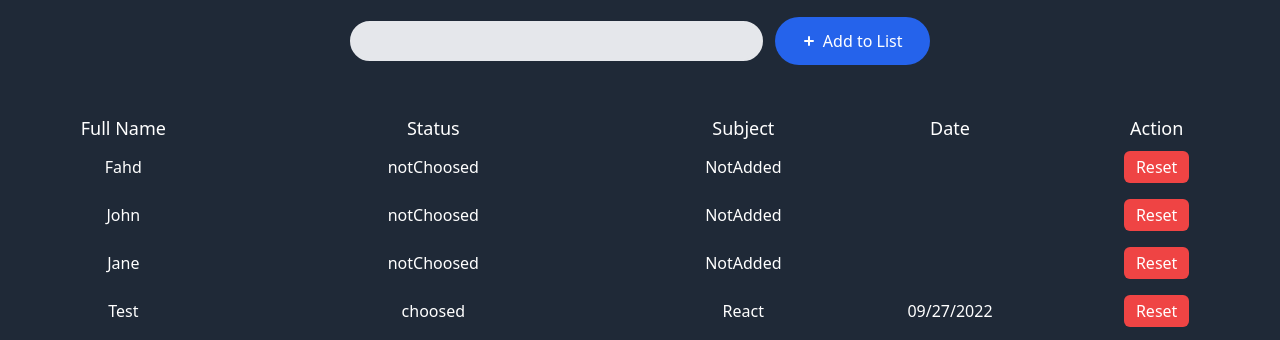
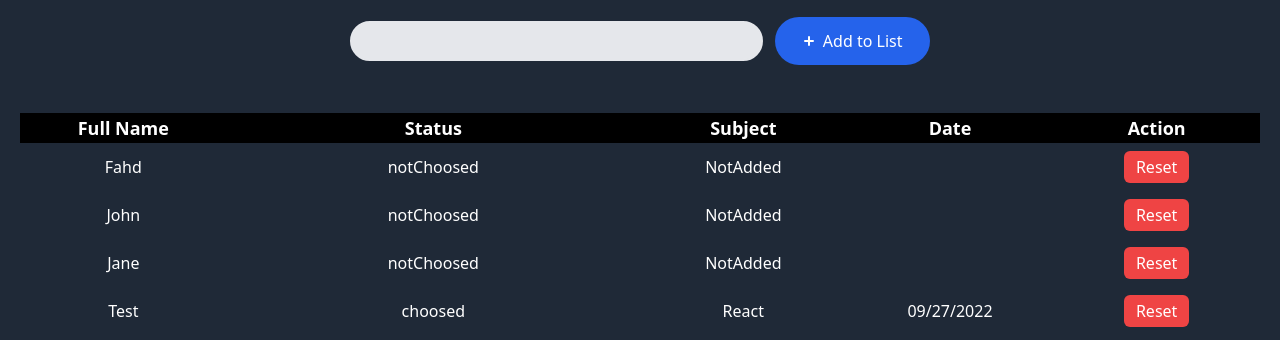
Before and after one commit to Fahdroussafi/RandomPicker, a website built with Vite: page index.html in a window 1280 px wide. Shown: the part 95-435 px from the top of the page. Built offline with nearby package versions, Linux system fonts and the light colour scheme; data requests are answered from the project's data file.

Commit message:
UI fixes

```diff
--- a/index.html
+++ b/index.html
@@ -59,14 +59,14 @@
           </button> -->
         </div>
         <div class="w-full overflow-y-scroll overflow-hidden max-h-72">
-          <table class="table-fixed w-full mt-12 text-white">
+          <table class="table-fixed w-full mt-12 mb-10 text-white">
             <thead>
-              <tr>
-                <th class="w-1/4 text-lg font-medium">Full Name</th>
-                <th class="w-1/2 text-lg font-medium">Status</th>
-                <th class="w-1/4 text-lg font-medium">Subject</th>
-                <th class="w-1/4 text-lg font-medium">Date</th>
-                <th class="w-1/4 text-lg font-medium">Action</th>
+              <tr class="bg-black">
+                <th class="w-1/4 text-lg font-bold">Full Name</th>
+                <th class="w-1/2 text-lg font-bold">Status</th>
+                <th class="w-1/4 text-lg font-bold">Subject</th>
+                <th class="w-1/4 text-lg font-bold">Date</th>
+                <th class="w-1/4 text-lg font-bold ">Action</th>
               </tr>
             </thead>
             <tbody class="tableContent text-white ">
@@ -92,7 +92,7 @@
           <input type="hidden" id="spinnerWinnerId">
           <h3
             class="bg-gray-200 appearance-none border-2 border-gray-200 rounded w-full py-2 px-4 text-gray-700 leading-tight focus:outline-none focus:bg-white focus:border-purple-500 text-center"
-            id="spinnerWinner"> please spin it</h3>
+            id="spinnerWinner">Please spin it</h3>
         </div>
         <div class="flex transition-none gap-3 font-bold ">
           <input
```
